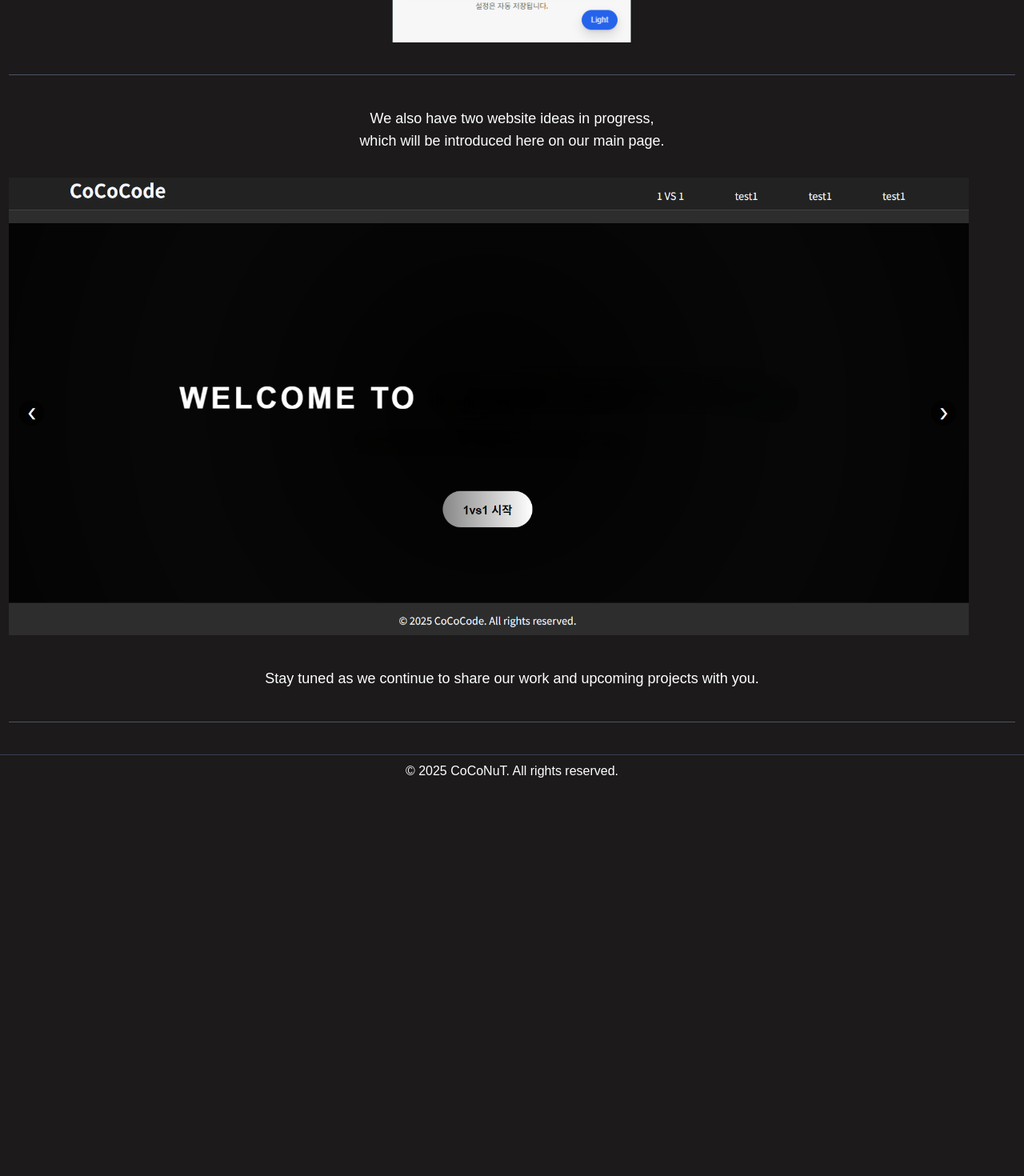
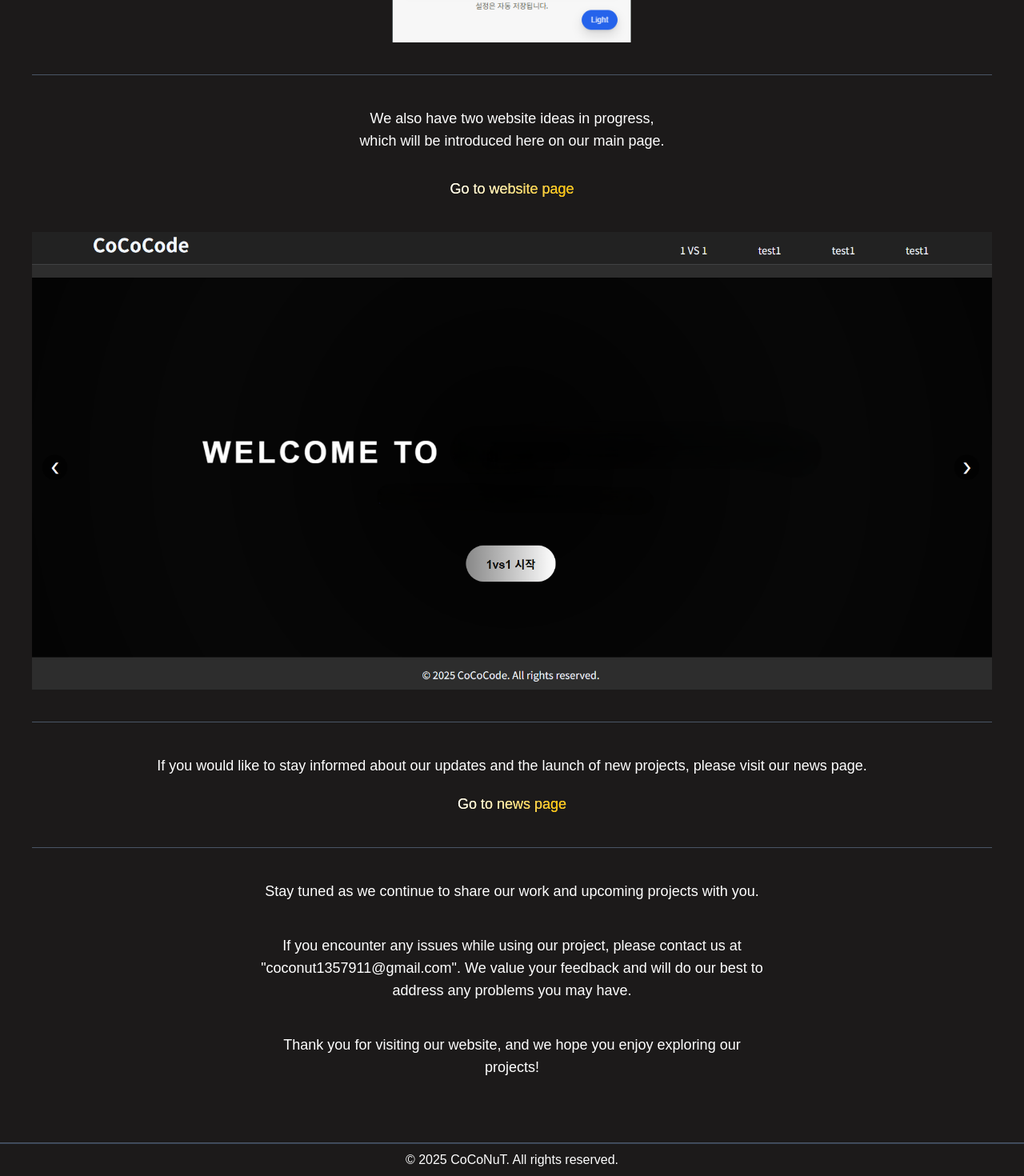
Before and after one commit to minu0563/PortFolio, a Next.js app: page / in a window 1280 px wide. Shown: the part 1875-3345 px from the top of the page at 80% size. Before the commit the page ends 2859 px from the top, so only its background shows below. Built offline with nearby package versions, Linux system fonts and the light colour scheme; a web font is replaced by a local one.

Commit message:
commit 16

```diff
--- a/app/newspage/page.tsx
+++ b/app/newspage/page.tsx
@@ -23,9 +23,10 @@ export default function Home() {
   useEffect(() => {
     const tagFromURL = (searchParams.get('tag') ?? 'all').toLowerCase();
     const validTags = ['all', 'update', 'released', 'other'];
-    setCurrentTag(
-      validTags.includes(tagFromURL) ? tagFromURL as any : 'all'
-    );
+    const newTag = validTags.includes(tagFromURL) ? (tagFromURL as any) : 'all';
+
+    setCurrentTag(newTag);
+    setPage(1); // 태그가 바뀌면 항상 1페이지로 리셋
   }, [searchParams]);
 
   // currentTag가 null이면 렌더링 지연
@@ -86,6 +87,7 @@ export default function Home() {
         ))}
       </div>
 
+      {/* 페이지네이션 */}
       {totalPages > 1 && (
         <div className="flex items-center gap-6 mb-40 text-white">
           <button
--- a/app/page.tsx
+++ b/app/page.tsx
@@ -145,26 +145,65 @@ export default function Home() {
               </AnimatedSection>
             </section>
 
-            <AnimatedSection delay={550}>
-              <div className="mb-10">
+            {/* website 소개 페이지 설명 */}
+            <section>
+              <AnimatedSection delay={350}>
+                <div className="mb-10 border-b border-gray-600 pb-10">
                   <h4 className="mb-8 text-lg">
                     We also have two website ideas in progress,
                     <br />
                     which will be introduced here on our main page.
                   </h4>
+
+                  <Link href="/websitepage">
+                      <h4 className="text-lg cursor-pointer gold mb-10">
+                        <ColorChange duration={1000} animate={true}>
+                          Go to website page
+                        </ColorChange>
+                      </h4>
+                  </Link>
+
+                  <div className="flex items-center justify-center">
                     <Image src="/webpage1.png" alt="This is our first web idea" width={1200} height={480} />
                   </div>
+                </div>
               </AnimatedSection>
+            </section>
 
-            <AnimatedSection delay={550}>
-              <div>
-                <h4 className="text-lg border-b border-gray-600 pb-10 sm:pr-30 md:pr-50 lg:pr-80 sm:pl-30 md:pl-60 lg:pl-80 mb-10">
+            {/* news 소개 페이지 설명 */}
+            <section>
+              <AnimatedSection delay={350}>
+                <div className='border-b border-gray-600 pb-10 mb-10'>
+                  <div className='text-lg'>
+                    If you would like to stay informed about our updates and the launch of new projects, please visit our news page.
+                  </div>
+                  <Link href="/newspage">
+                    <h4 className="text-lg cursor-pointer gold mt-5">
+                      <ColorChange duration={1000} animate={true}>
+                        Go to news page
+                      </ColorChange>
+                    </h4>
+                  </Link>
+                </div>
+              </AnimatedSection>
+            </section>
+          </div>
+        )}
+           <section>
+              <AnimatedSection delay={350}>
+                <div className='text-lg border-b border-gray-600 pb-10 sm:pr-30 md:pr-50 lg:pr-80 sm:pl-30 md:pl-60 lg:pl-80'>
+                  <h4 className="mb-10">
                     Stay tuned as we continue to share our work and upcoming projects with you.
+                  </h4>
+                  <h4 className="mb-10">
+                    If you encounter any issues while using our project, please contact us at "coconut1357911@gmail.com". We value your feedback and will do our best to address any problems you may have.
+                  </h4>
+                  <h4 className="mb-10">
+                    Thank you for visiting our website, and we hope you enjoy exploring our projects!
                   </h4>
                 </div>
               </AnimatedSection>
-          </div>
-        )}
+            </section>
       </div>
     </div>
   );
```
Lines whose indentation alone changed are shown as unchanged.
